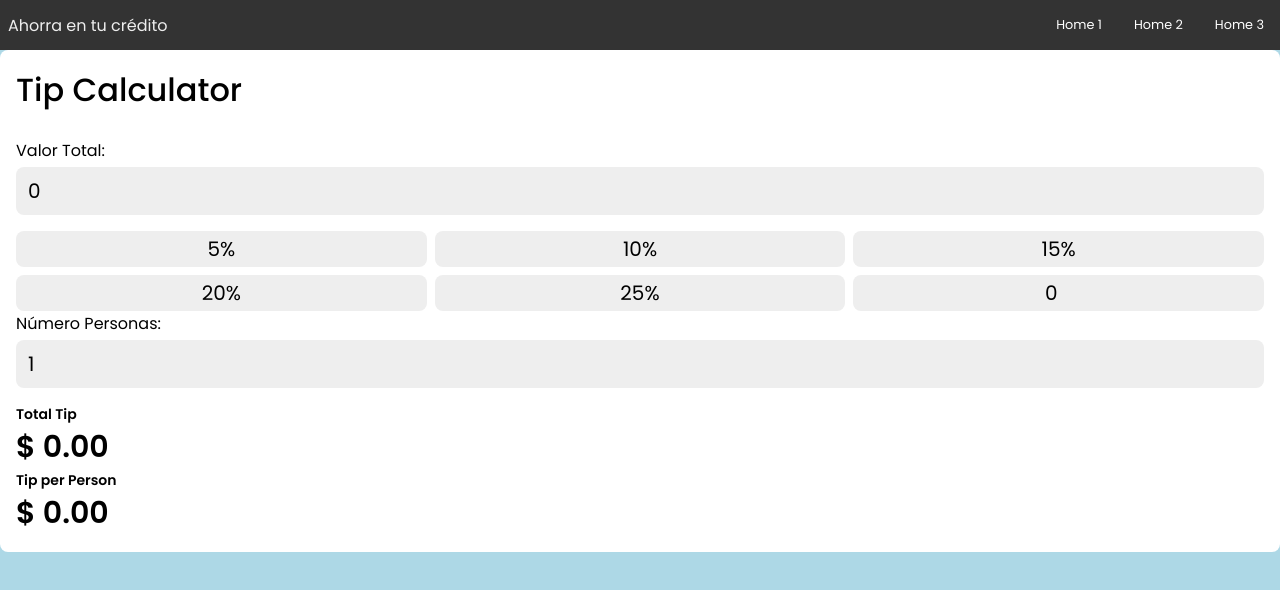
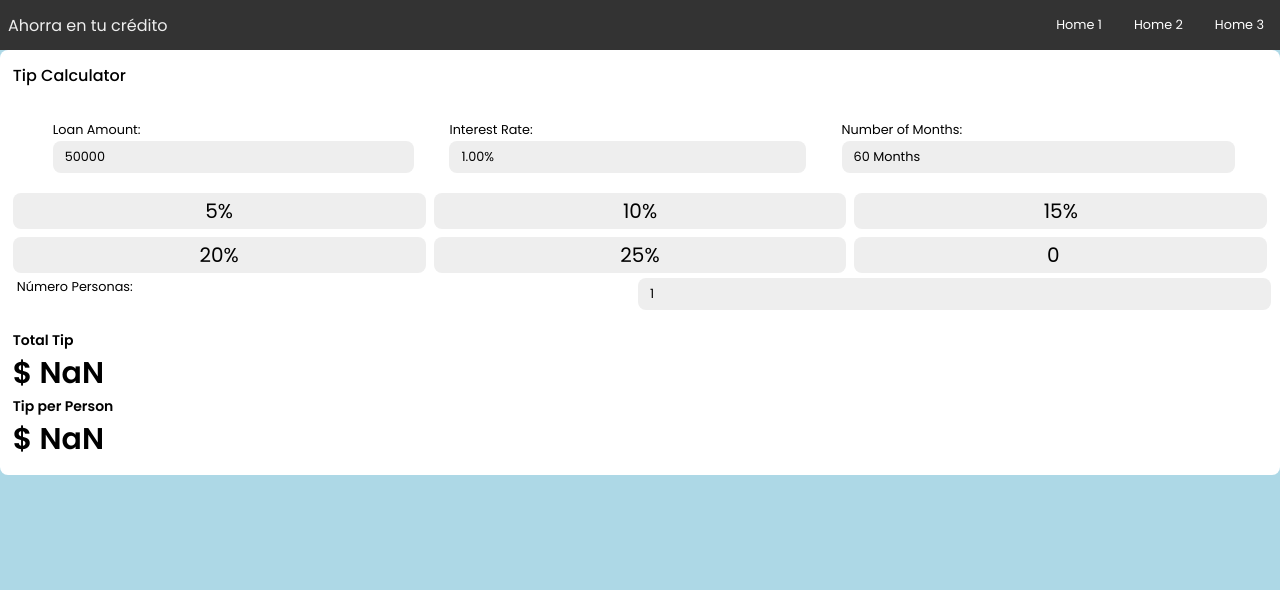
Before and after one commit to wguicha/tip-calculator, a Next.js app: page / in a window 1280 px wide. Shown: the top 590 px of the page. Built offline with nearby package versions, Linux system fonts and the light colour scheme.

Commit message:
Iniciada la logica

```diff
--- a/components/Form.jsx
+++ b/components/Form.jsx
@@ -1,22 +1,50 @@
 import React from "react";
 
 const Form = ({ state, updateValues }) => {
-  const { billAmount, tipPercentage, noOfPerson } = state;
+  const { loanAmount, intRate, term,  tipPercentage, noOfPerson } = state;
   const percentages = [5, 10, 15, 20, 25];
   return (
     <div className="input-container">
       <div className="input-group">
-        <label htmlFor="billAmount">Valor Total:</label>
+        <div className="input input-loanAmount">
+          <label htmlFor="loanAmount">Loan Amount:</label>
           <input
             onChange={(e) => {
               updateValues({
-              billAmount: e.target.value,
+                loanAmount: e.target.value,
               });
             }}
-          value={billAmount}
+            value={loanAmount}
             type="number"
-          id="billAmount"
+            id="loanAmount"
           />
+        </div>
+        <div className="input input-intRate">
+          <label htmlFor="intRate">Interest Rate:</label>
+          <input
+            onChange={(e) => {
+              updateValues({
+                intRate: e.target.value,
+              });
+            }}
+            value={`${(intRate*100).toFixed(2)}%`}
+            type="text"
+            id="intRate"
+          />
+        </div>
+        <div className="input input-term">
+          <label htmlFor="term">Number of Months:</label>
+          <input
+            onChange={(e) => {
+              updateValues({
+                term: e.target.value,
+              });
+            }}
+            value={`${(term)} Months`}
+            type="text"
+            id="term"
+          />
+        </div>
       </div>
       <div className="percentage-list">
         {percentages.map((p) => {
--- a/next.config.js
+++ b/next.config.js
@@ -1,7 +1,11 @@
-/** @type {import('next').NextConfig} */
-const nextConfig = {
+/*Revisar mas manejo de lenguajes https://www.datocms.com/blog/how-to-build-a-multi-language-website-with-next-js-i18n*/
+module.exports = {
   reactStrictMode: true,
+    i18n: {
+       // providing the locales supported by your application
+      locales: ["en-US", "es-ES", "it-IT"],
+      //  default locale used when the non-locale paths are visited
+      defaultLocale: "en-US",
+    },
   swcMinify: true,
 }
-
-module.exports = nextConfig
--- a/pages/index.js
+++ b/pages/index.js
@@ -4,7 +4,9 @@ import Navbar from "../components/Navbar";
 import { useState } from "react";
 export default function Home() {
   const [state, setState] = useState({
-    billAmount: 0,
+    loanAmount: 50000,
+    intRate: .01,
+    term: 60,
     tipPercentage: 0,
     noOfPerson: 1,
   });
--- a/styles/globals.css
+++ b/styles/globals.css
@@ -23,16 +23,16 @@ body {
 }
 
 h1{
-  font-size: 32px;
+  font-size: 1rem;
   font-weight: 500;
 }
 
 .container {
   background-color: white;
-  border-radius: 8px;
+  border-radius: .5rem;
   display: flex;
   flex-direction: column;
-  padding: 16px;
+  padding: .8rem;
 }
 
 .wrapper{
@@ -42,18 +42,31 @@ h1{
 }
 
 .input-group{
-  display: flex;
-  flex-direction: column;
-  row-gap: 4px;
+  display: inline-flex;
+  flex-direction: row;
+  width: 100%;
+  justify-content: space-evenly;
+  margin: 4px;
+
+
 }
 
 .input-group input{
+  flex-direction: column;
+  flex: 1 1 auto;
   margin-bottom: 16px;
-  height: 48px;
-  font-size: 20px;
+  width: 100%;
+  height: 2rem;
+  font-size: .8em;
   background-color: #eee;
-  border-radius: 8px;
+  border-radius: .5rem;
   padding: 4px 12px;
+
+}
+
+.input-group label{
+  font-size: .8em;
+  width: 100%;
 }
 
 .percentage-list{
@@ -155,6 +168,11 @@ h1{
 }
 
 @media (max-width: 400px){
+  .input-group{
+    display: flex;
+    flex-direction: column;
+
+  }
   .toggle-button{
     display: flex;
   }
@@ -175,7 +193,6 @@ h1{
   }
 
   .navbar-links li{
-
     text-align: center;
   }
 
```
Lines whose indentation alone changed are shown as unchanged.
